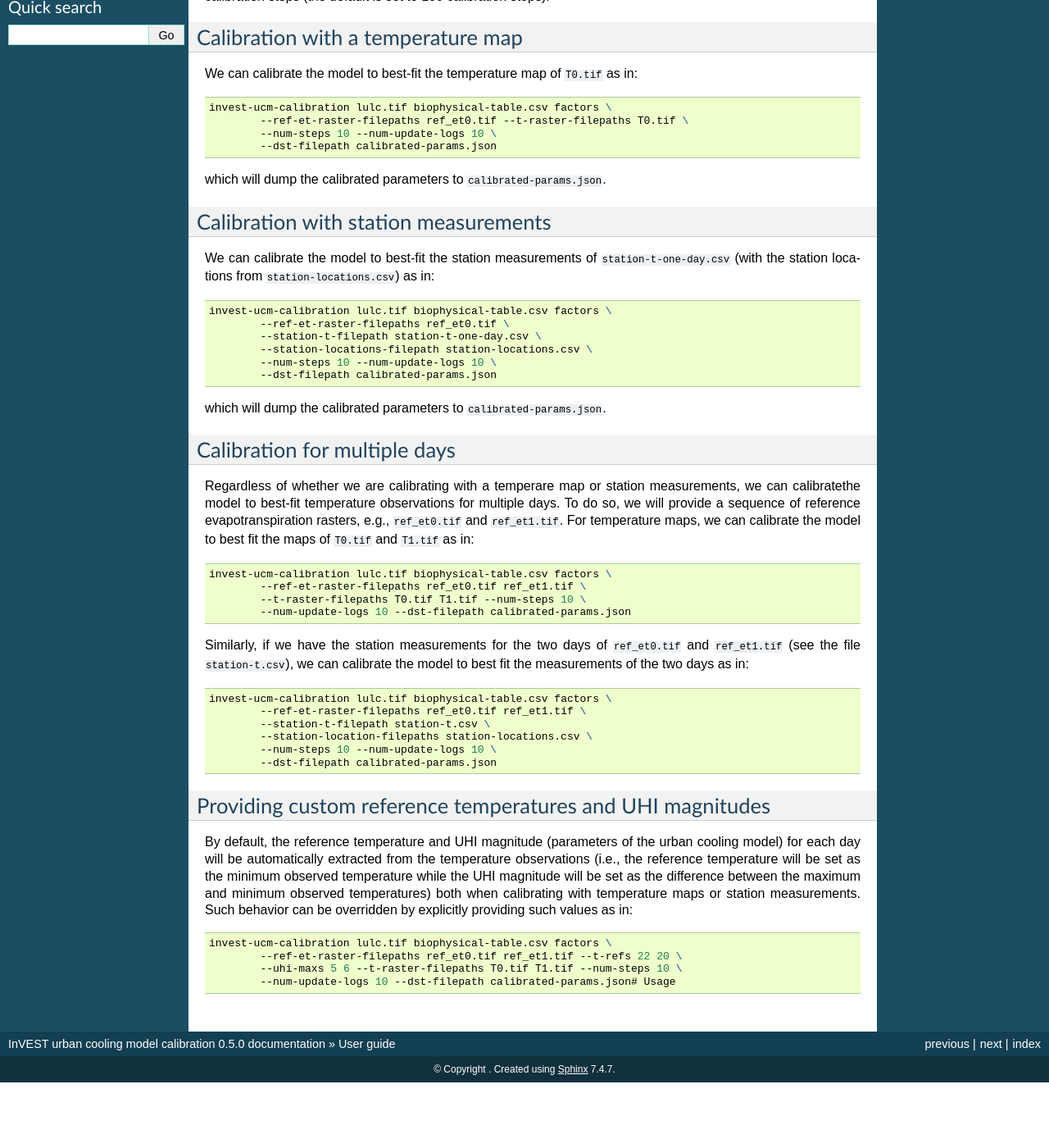
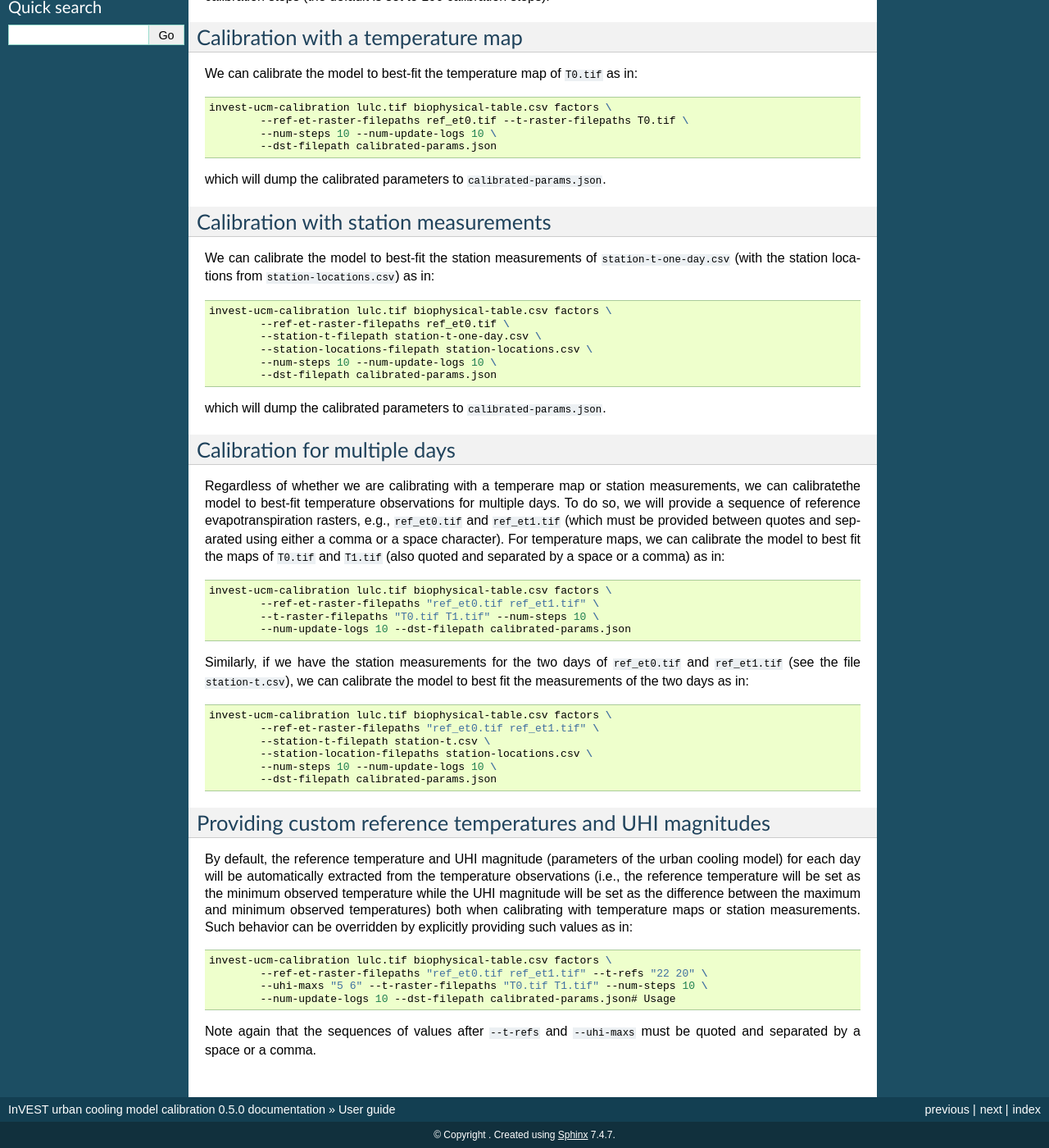
Before and after one commit to martibosch/invest-ucm-calibration, a Sphinx documentation site: the page built from docs/usage.md, in a window 1280 px wide and 1400 px high, scrolled down 446 px. Shown: the whole window at 82% size. Built offline with Sphinx 7.4.7, drawn with Linux system fonts in a browser that asks for light colours; before the commit the page ends 1766 px from its top, so only the background shows below that.

Commit message:
docs: updated user guide for CLI (quotes, comma/space sep)

````diff
--- a/docs/usage.md
+++ b/docs/usage.md
@@ -48,12 +48,12 @@ which will dump the calibrated parameters to `calibrated-params.json`.
 
 ## Calibration for multiple days
 
-Regardless of whether we are calibrating with a temperare map or station measurements, we can calibratethe model to best-fit temperature observations for multiple days. To do so, we will provide a sequence of reference evapotranspiration rasters, e.g., `ref_et0.tif` and `ref_et1.tif`. For temperature maps, we can calibrate the model to best fit the maps of `T0.tif` and `T1.tif` as in:
+Regardless of whether we are calibrating with a temperare map or station measurements, we can calibratethe model to best-fit temperature observations for multiple days. To do so, we will provide a sequence of reference evapotranspiration rasters, e.g., `ref_et0.tif` and `ref_et1.tif` (which must be provided between quotes and separated using either a comma or a space character). For temperature maps, we can calibrate the model to best fit the maps of `T0.tif` and `T1.tif` (also quoted and separated by a space or a comma) as in:
 
 ```bash
 invest-ucm-calibration lulc.tif biophysical-table.csv factors \
-	--ref-et-raster-filepaths ref_et0.tif ref_et1.tif \
-	--t-raster-filepaths T0.tif T1.tif --num-steps 10 \
+	--ref-et-raster-filepaths "ref_et0.tif ref_et1.tif" \
+	--t-raster-filepaths "T0.tif T1.tif" --num-steps 10 \
 	--num-update-logs 10 --dst-filepath calibrated-params.json
 ```
 
@@ -61,7 +61,7 @@ Similarly, if we have the station measurements for the two days of `ref_et0.tif`
 
 ```bash
 invest-ucm-calibration lulc.tif biophysical-table.csv factors \
-	--ref-et-raster-filepaths ref_et0.tif ref_et1.tif \
+	--ref-et-raster-filepaths "ref_et0.tif ref_et1.tif" \
 	--station-t-filepath station-t.csv \
 	--station-location-filepaths station-locations.csv \
 	--num-steps 10 --num-update-logs 10 \
@@ -74,7 +74,9 @@ By default, the reference temperature and UHI magnitude (parameters of the urban
 
 ```bash
 invest-ucm-calibration lulc.tif biophysical-table.csv factors \
-	--ref-et-raster-filepaths ref_et0.tif ref_et1.tif --t-refs 22 20 \
-	--uhi-maxs 5 6 --t-raster-filepaths T0.tif T1.tif --num-steps 10 \
+	--ref-et-raster-filepaths "ref_et0.tif ref_et1.tif" --t-refs "22 20" \
+	--uhi-maxs "5 6" --t-raster-filepaths "T0.tif T1.tif" --num-steps 10 \
 	--num-update-logs 10 --dst-filepath calibrated-params.json# Usage
 ```
+
+Note again that the sequences of values after `--t-refs` and `--uhi-maxs` must be quoted and separated by a space or a comma.
````
